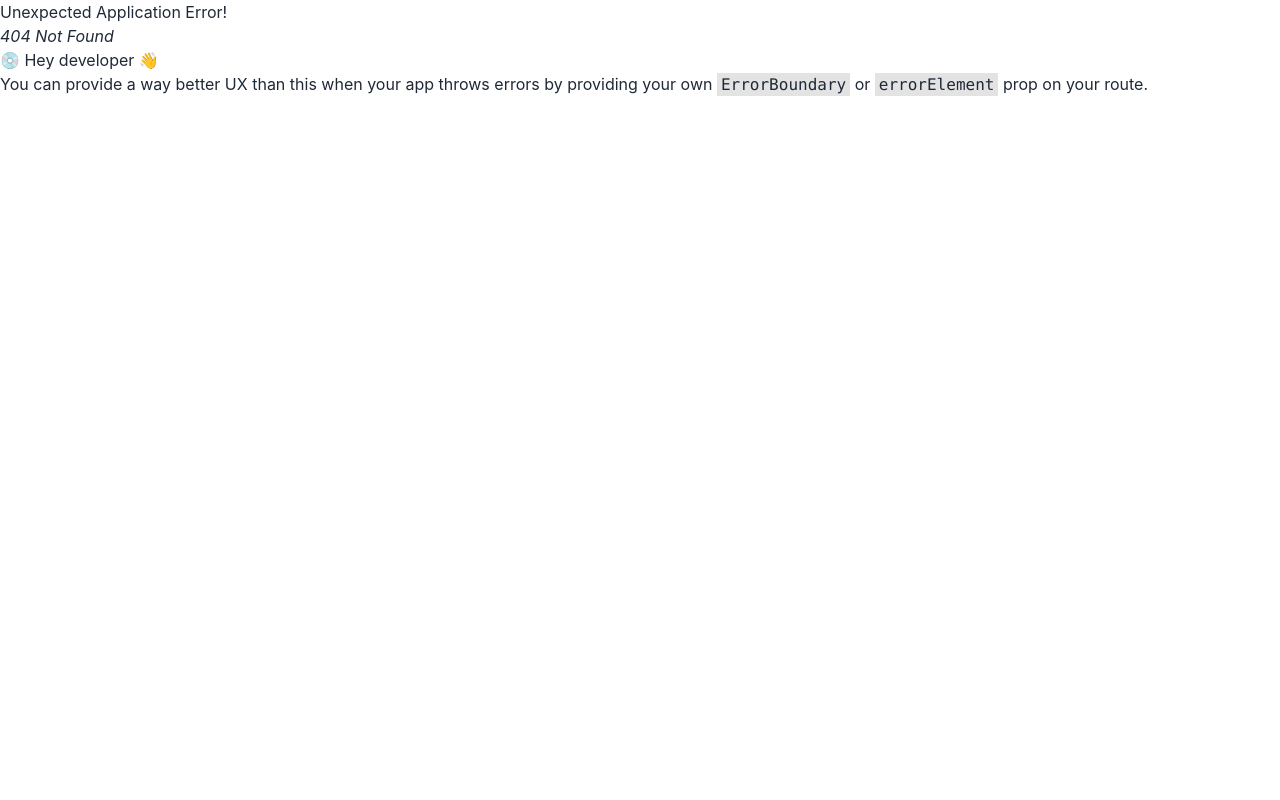
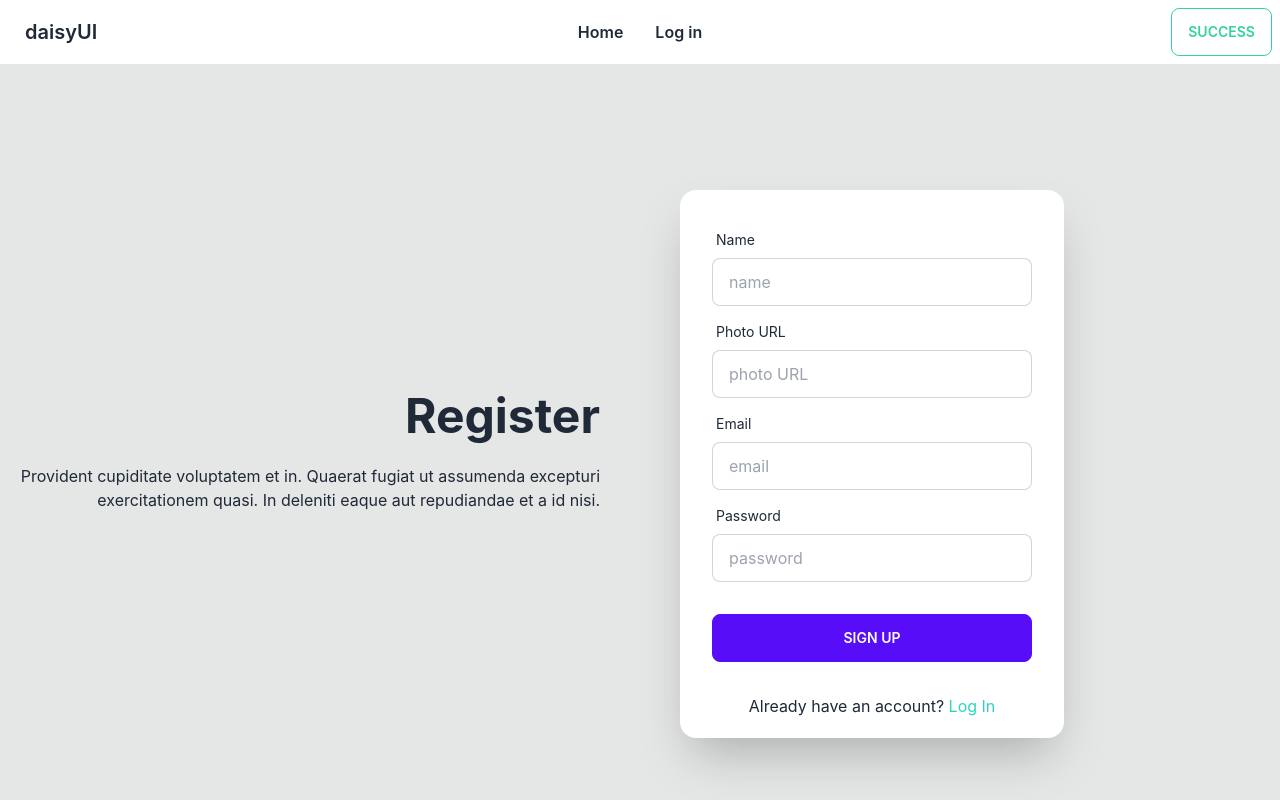
Before and after one commit to sadiq1020/travelax-client-repo, a React (Create React App) app: page /signup in a window 1280 px wide. Before the commit this address had no page. Shown: the top 800 px of the page. Built offline with nearby package versions, Linux system fonts and the light colour scheme; no server answers; the HTML template or start-up script is replaced by a standard one.

Commit message:
context log in sign up

```diff
--- a/package.json
+++ b/package.json
@@ -7,6 +7,7 @@
     "@testing-library/react": "^13.4.0",
     "@testing-library/user-event": "^13.5.0",
     "daisyui": "^2.38.1",
+    "firebase": "^9.13.0",
     "react": "^18.2.0",
     "react-dom": "^18.2.0",
     "react-router-dom": "^6.4.3",
--- a/src/Pages/Login/Login.js
+++ b/src/Pages/Login/Login.js
@@ -1,4 +1,5 @@
 import React from 'react';
+import { Link } from 'react-router-dom';
 
 const Login = () => {
 
@@ -19,18 +20,19 @@ const Login = () => {
                             <label className="label">
                                 <span className="label-text">Email</span>
                             </label>
-                            <input type="email" placeholder="email" className="input input-bordered" required />
+                            <input type="email" name='email' placeholder="email" className="input input-bordered" required />
                         </div>
                         <div className="form-control">
                             <label className="label">
                                 <span className="label-text">Password</span>
                             </label>
-                            <input type="password" placeholder="password" className="input input-bordered" required />
+                            <input type="password" name='password' placeholder="password" className="input input-bordered" required />
                         </div>
                         <div className="form-control mt-6">
                             <input className="btn btn-primary" type="submit" value="login" />
                         </div>
                     </form>
+                    <p className='text-center pb-5'>New to Travelax? <Link className='text-teal-400' to="/signup">Sign Up</Link></p>
                 </div>
             </div>
         </div>
--- a/src/Pages/Shared/Header/Header.js
+++ b/src/Pages/Shared/Header/Header.js
@@ -5,7 +5,8 @@ const Header = () => {
 
     const menuItems =
         <>
-            <li className='font-semibold'><Link>Home</Link></li>
+            <li className='font-semibold'><Link to="/">Home</Link></li>
+            <li className='font-semibold'><Link to="/login">Log in</Link></li>
         </>
 
     return (
--- /dev/null
+++ b/src/Pages/SignUp/SignUp.js
@@ -0,0 +1,84 @@
+import React, { useContext } from 'react';
+import { Link } from 'react-router-dom';
+import { AuthContext } from '../../contexts/AuthProvider/AuthProvider'
+
+const SignUp = () => {
+    const { createUser, updateUserProfile } = useContext(AuthContext);
+
+    const handleSignUp = event => {
+        event.preventDefault();
+        const form = event.target;
+        const name = form.name.value;
+        const photoURL = form.photoURL.value;
+        const email = form.email.value;
+        const password = form.password.value;
+
+        // sign up
+        createUser(email, password)
+            .then(result => {
+                const user = result.user;
+                console.log(user);
+                form.reset();
+
+                handleUpdateUerProfile(name, photoURL)
+            })
+    }
+
+
+    // for update user profile
+    const handleUpdateUerProfile = (name, photoURL) => {
+        const profile = {
+            displayName: name,
+            photoURL: photoURL
+        }
+        updateUserProfile(profile)
+            .then(() => { })
+            .catch(e => console.error(e));
+    }
+
+    return (
+        <div className="hero min-h-screen bg-base-300">
+            <div className="hero-content grid gap-20 md:grid-cols-2 flex-col lg:flex-row">
+                <div className="text-center lg:text-right">
+                    <h1 className="text-5xl font-bold">Register</h1>
+                    <p className="py-6">Provident cupiditate voluptatem et in. Quaerat fugiat ut assumenda excepturi exercitationem quasi. In deleniti eaque aut repudiandae et a id nisi.</p>
+                </div>
+                <div className="card w-full max-w-sm shadow-2xl bg-base-100">
+                    <form onSubmit={handleSignUp} className="card-body">
+                        <div className="form-control">
+                            <label className="label">
+                                <span className="label-text">Name</span>
+                            </label>
+                            <input type="text" name='name' placeholder="name" className="input input-bordered" required />
+                        </div>
+                        <div className="form-control">
+                            <label className="label">
+                                <span className="label-text">Photo URL</span>
+                            </label>
+                            <input type="text" name='photoURL' placeholder="photo URL" className="input input-bordered" required />
+                        </div>
+                        <div className="form-control">
+                            <label className="label">
+                                <span className="label-text">Email</span>
+                            </label>
+                            <input type="email" name='email' placeholder="email" className="input input-bordered" required />
+                        </div>
+                        <div className="form-control">
+                            <label className="label">
+                                <span className="label-text">Password</span>
+                            </label>
+                            <input type="password" name='password' placeholder="password" className="input input-bordered" required />
+                        </div>
+                        <div className="form-control mt-6">
+                            <input className="btn btn-primary" type="submit" value="Sign Up" />
+                        </div>
+                    </form>
+                    <p className='text-center pb-5'>Already have an account? <Link className='text-teal-400' to="/login">Log In</Link>
+                    </p>
+                </div>
+            </div>
+        </div>
+    );
+};
+
+export default SignUp;
--- a/src/Router/Routes/Routes.js
+++ b/src/Router/Routes/Routes.js
@@ -2,6 +2,7 @@ import { createBrowserRouter } from 'react-router-dom'
 import Main from '../../Layout/Main';
 import Home from '../../Pages/Home/Home/Home';
 import Login from '../../Pages/Login/Login';
+import SignUp from '../../Pages/SignUp/SignUp';
 
 const router = createBrowserRouter([
     {
@@ -15,6 +16,10 @@ const router = createBrowserRouter([
             {
                 path: '/login',
                 element: <Login></Login>
+            },
+            {
+                path: "/signup",
+                element: <SignUp></SignUp>
             }
         ]
     }
--- /dev/null
+++ b/src/contexts/AuthProvider/AuthProvider.js
@@ -0,0 +1,44 @@
+import React, { createContext, useState, useEffect } from 'react';
+import { createUserWithEmailAndPassword, getAuth, onAuthStateChanged, updateProfile } from 'firebase/auth'
+import app from '../../firebase/firebase.config';
+
+export const AuthContext = createContext();
+const auth = getAuth(app);
+
+const AuthProvider = ({ children }) => {
+    const [user, setUser] = useState(null);
+    const [loading, setLoading] = useState(true);
+
+    // create user with email and pass
+    const createUser = (email, password) => {
+        setLoading(true);
+        return createUserWithEmailAndPassword(auth, email, password);
+    }
+
+    // update user profile
+    const updateUserProfile = (profile) => {
+        return updateProfile(auth.currentUser, profile)
+    }
+
+    // observer
+    useEffect(() => {
+        const unsubscribe = onAuthStateChanged(auth, (currentUser) => {
+            setUser(currentUser);
+            setLoading(false);
+        });
+        return () => {
+            unsubscribe();
+        }
+    }, [])
+
+
+    const authInfo = { user, loading, createUser, updateUserProfile }
+
+    return (
+        <AuthContext.Provider value={authInfo}>
+            {children}
+        </AuthContext.Provider>
+    );
+};
+
+export default AuthProvider;
--- /dev/null
+++ b/src/firebase/firebase.config.js
@@ -0,0 +1,19 @@
+// Import the functions you need from the SDKs you need
+import { initializeApp } from "firebase/app";
+// TODO: Add SDKs for Firebase products that you want to use
+// https://firebase.google.com/docs/web/setup#available-libraries
+
+// Your web app's Firebase configuration
+const firebaseConfig = {
+    apiKey: process.env.REACT_APP_apiKey,
+    authDomain: process.env.REACT_APP_authDomain,
+    projectId: process.env.REACT_APP_projectId,
+    storageBucket: process.env.REACT_APP_storageBucket,
+    messagingSenderId: process.env.REACT_APP_messagingSenderId,
+    appId: process.env.REACT_APP_appId,
+};
+
+// Initialize Firebase
+const app = initializeApp(firebaseConfig);
+
+export default app;
--- a/src/index.js
+++ b/src/index.js
@@ -3,11 +3,14 @@ import ReactDOM from 'react-dom/client';
 import './index.css';
 import App from './App';
 import reportWebVitals from './reportWebVitals';
+import AuthProvider from './contexts/AuthProvider/AuthProvider';
 
 const root = ReactDOM.createRoot(document.getElementById('root'));
 root.render(
   <React.StrictMode>
-    <App />
+    <AuthProvider>
+      <App />
+    </AuthProvider>
   </React.StrictMode>
 );
 
```
Also changed, not shown: 1 other file (tests, documents, lock files or other folders).
